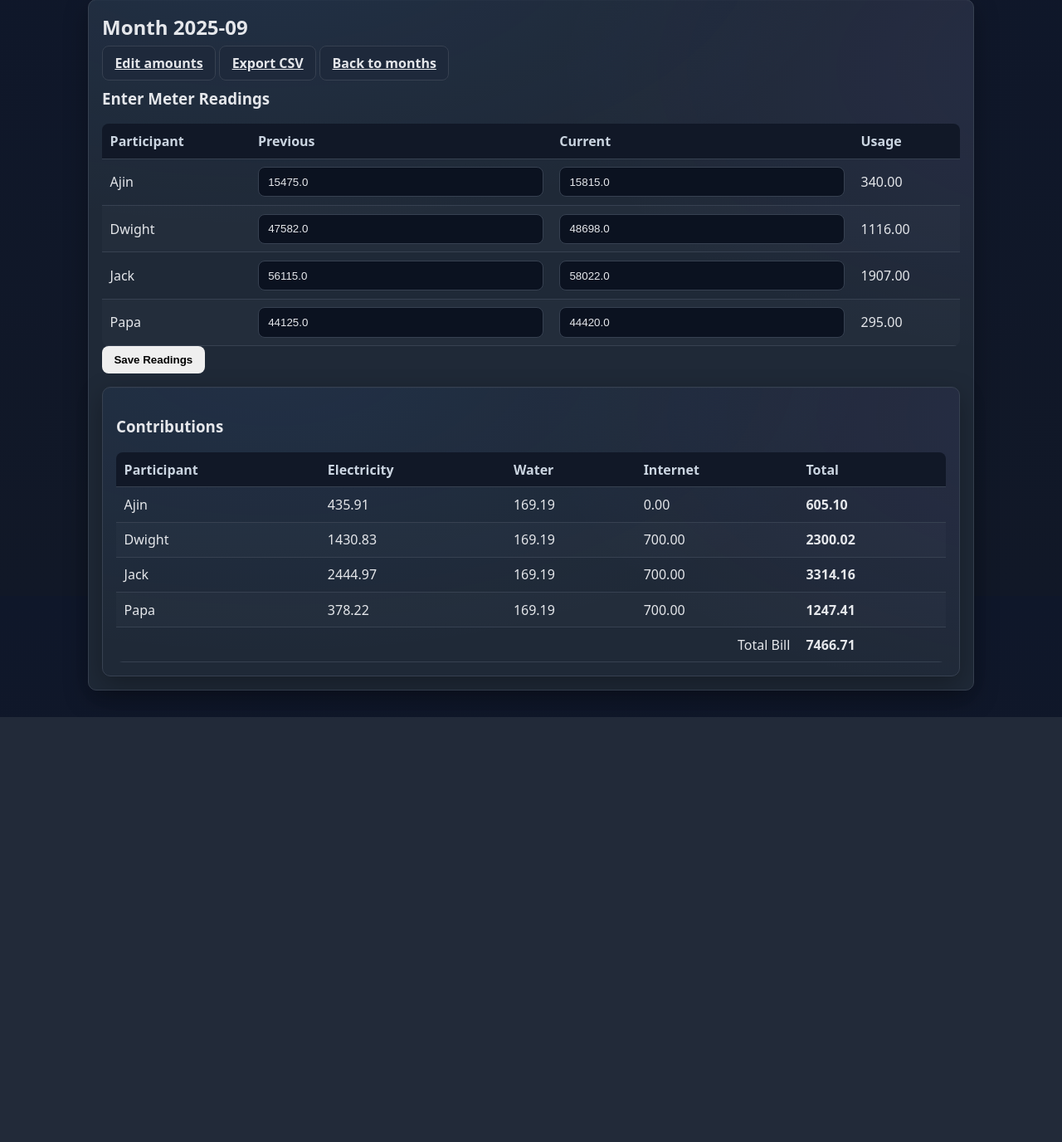
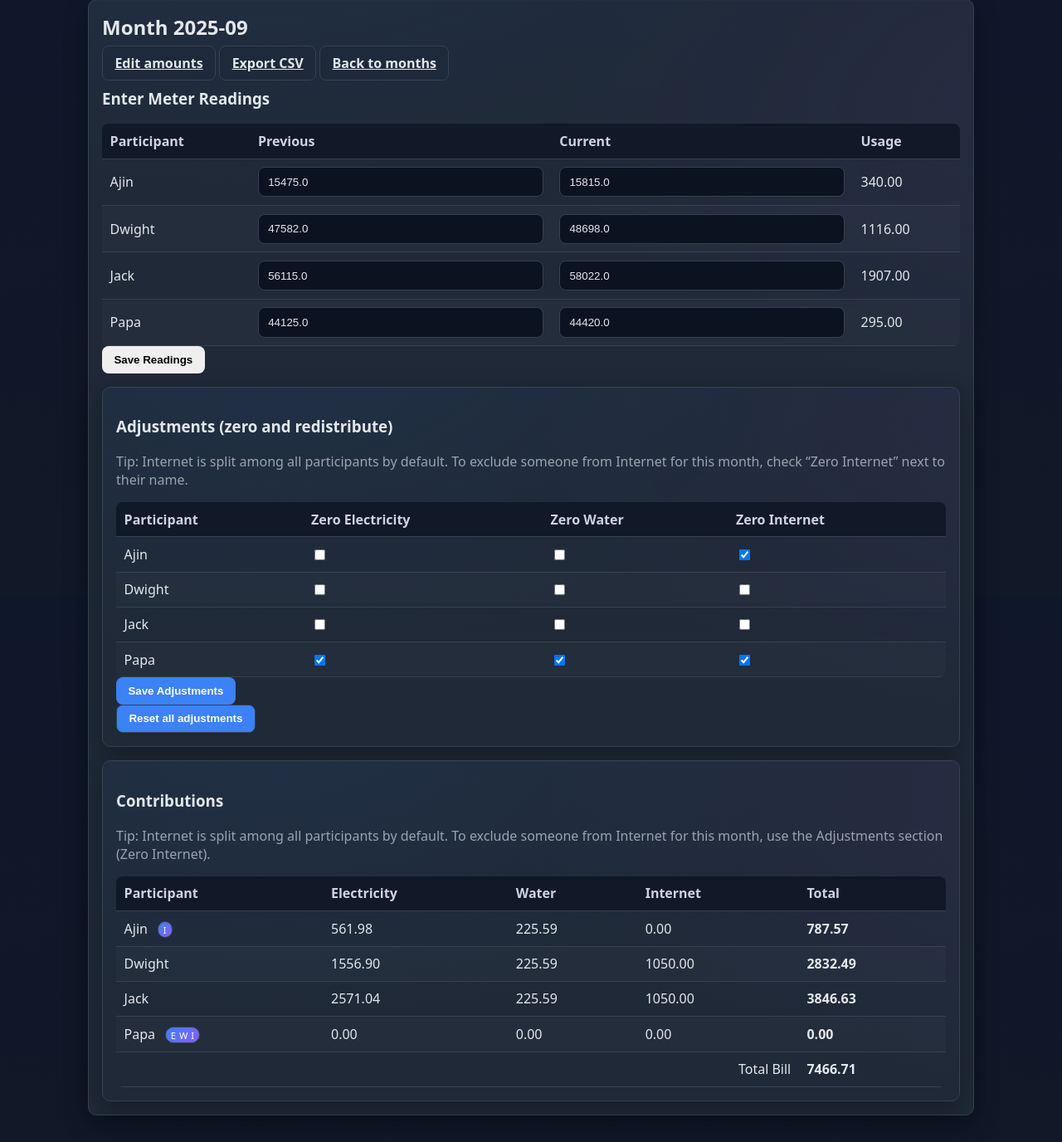
Before and after one commit to phdwight/billsonline, a Flask app: page /months/1 in a window 1280 px wide. Shown: the part 82-1458 px from the top of the page at 83% size. Before the commit the page ends 946 px from the top, so only its background shows below. Run offline with Flask 3, Linux system fonts and the light colour scheme.

Commit message:
Refactor internet exclusion to monthly adjustments
Removes the 'include_in_internet' flag from participants and replaces it with a flexible monthly adjustment system for electricity, water, and internet. Updates models, repositories, routes, templates, and calculation logic to support zeroing and redistributing bill components per participant per month. Adds migration to drop the old column and new tests for adjustment logic.

```diff
--- a/app/models.py
+++ b/app/models.py
@@ -10,7 +10,7 @@
     __tablename__ = "participants"
     id = db.Column(db.Integer, primary_key=True)
     name = db.Column(db.String(80), nullable=False, unique=True)
-    include_in_internet = db.Column(db.Boolean, default=True, nullable=False)
+    # include_in_internet removed; adjustments now control exclusions (column may still exist in DB for backward compatibility)
 
     readings = db.relationship("MeterReading", back_populates="participant", cascade="all, delete-orphan")
 
@@ -52,3 +52,18 @@
         if self.reading_previous is None:
             return 0.0
         return max(0.0, self.reading_current - self.reading_previous)
+
+
+class MonthlyAdjustment(db.Model):
+    __tablename__ = "monthly_adjustments"
+    id = db.Column(db.Integer, primary_key=True)
+    month_id = db.Column(db.Integer, db.ForeignKey("monthly_bills.id"), nullable=False)
+    participant_id = db.Column(db.Integer, db.ForeignKey("participants.id"), nullable=False)
+    zero_electricity = db.Column(db.Boolean, default=False, nullable=False)
+    zero_water = db.Column(db.Boolean, default=False, nullable=False)
+    zero_internet = db.Column(db.Boolean, default=False, nullable=False)
+
+    month = db.relationship("MonthlyBill")
+    participant = db.relationship("Participant")
+
+    __table_args__ = (db.UniqueConstraint("month_id", "participant_id", name="uq_adjustment_month_participant"),)
--- a/app/repositories.py
+++ b/app/repositories.py
@@ -3,12 +3,12 @@
 from typing import Iterable, Optional
 
 from .extensions import db
-from .models import Participant, MonthlyBill, MeterReading
+from .models import Participant, MonthlyBill, MeterReading, MonthlyAdjustment
 
 
 class ParticipantRepository:
-    def add(self, name: str, include_in_internet: bool = True) -> Participant:
-        p = Participant(name=name, include_in_internet=include_in_internet)
+    def add(self, name: str) -> Participant:
+        p = Participant(name=name)
         db.session.add(p)
         db.session.commit()
         return p
@@ -19,15 +19,9 @@
     def get(self, participant_id: int) -> Optional[Participant]:
         return Participant.query.get(participant_id)
 
-    def set_internet_include(self, participant_id: int, include: bool) -> None:
-        p = Participant.query.get_or_404(participant_id)
-        p.include_in_internet = include
-        db.session.commit()
-
-    def update(self, participant_id: int, name: str, include_in_internet: bool) -> Participant:
+    def update(self, participant_id: int, name: str) -> Participant:
         p = Participant.query.get_or_404(participant_id)
         p.name = name
-        p.include_in_internet = include_in_internet
         db.session.commit()
         return p
 
@@ -102,3 +96,23 @@
 
     def list_for_month(self, month_id: int) -> list[MeterReading]:
         return MeterReading.query.filter_by(month_id=month_id).all()
+
+
+class MonthlyAdjustmentRepository:
+    def upsert(self, month_id: int, participant_id: int, zero_electricity: bool, zero_water: bool, zero_internet: bool) -> MonthlyAdjustment:
+        adj = MonthlyAdjustment.query.filter_by(month_id=month_id, participant_id=participant_id).first()
+        if adj is None:
+            adj = MonthlyAdjustment(month_id=month_id, participant_id=participant_id)
+            db.session.add(adj)
+        adj.zero_electricity = zero_electricity
+        adj.zero_water = zero_water
+        adj.zero_internet = zero_internet
+        db.session.commit()
+        return adj
+
+    def list_for_month(self, month_id: int) -> list[MonthlyAdjustment]:
+        return MonthlyAdjustment.query.filter_by(month_id=month_id).all()
+
+    def clear_for_month(self, month_id: int) -> None:
+        MonthlyAdjustment.query.filter_by(month_id=month_id).delete()
+        db.session.commit()
--- a/app/routes/main.py
+++ b/app/routes/main.py
@@ -8,7 +8,7 @@
 
 from ..extensions import db
 from ..models import Participant
-from ..repositories import ParticipantRepository, MonthlyBillRepository, MeterReadingRepository
+from ..repositories import ParticipantRepository, MonthlyBillRepository, MeterReadingRepository, MonthlyAdjustmentRepository
 from ..services import BillCalculator
 from ..forms import MonthForm
 
@@ -17,6 +17,7 @@
 participants_repo = ParticipantRepository()
 bill_repo = MonthlyBillRepository()
 reading_repo = MeterReadingRepository()
+adjust_repo = MonthlyAdjustmentRepository()
 calculator = BillCalculator()
 
 
@@ -43,7 +44,6 @@
 @bp.post("/participants/<int:pid>/update")
 def update_participant(pid: int):
     name = request.form.get("name", "").strip()
-    include_in_internet = request.form.get("include_in_internet") == "on"
     if not name:
         flash("Participant name is required", "error")
         return redirect(url_for("main.participants_page"))
@@ -52,7 +52,7 @@
     if existing:
         flash("Another participant already has that name", "error")
         return redirect(url_for("main.participants_page"))
-    participants_repo.update(pid, name, include_in_internet)
+    participants_repo.update(pid, name)
     flash("Participant updated", "info")
     return redirect(url_for("main.participants_page"))
 
@@ -60,19 +60,14 @@
 @bp.post("/participants")
 def add_participant():
     name = request.form.get("name", "").strip()
-    include_in_internet = request.form.get("include_in_internet") == "on"
     if not name:
         flash("Name is required", "error")
     else:
-        participants_repo.add(name=name, include_in_internet=include_in_internet)
+        participants_repo.add(name=name)
     return redirect(url_for("main.index"))
 
 
-@bp.post("/participants/<int:pid>/internet")
-def toggle_internet(pid: int):
-    include = request.form.get("include") == "on"
-    participants_repo.set_internet_include(pid, include)
-    return redirect(url_for("main.index"))
+# Removed internet toggle; use adjustments instead
 
 
 @bp.post("/months")
@@ -106,7 +101,12 @@
     if prev_bill:
         prev_readings = reading_repo.list_for_month(prev_bill.id)
         prev_readings_map = {r.participant_id: r.reading_current for r in prev_readings}
-    contributions = calculator.compute_contributions(bill, readings, participants)
+    adjustments = {a.participant_id: {
+        'electricity': a.zero_electricity,
+        'water': a.zero_water,
+        'internet': a.zero_internet,
+    } for a in adjust_repo.list_for_month(bill.id)}
+    contributions = calculator.compute_contributions(bill, readings, participants, adjustments)
     total_bill = round(bill.electricity_amount + bill.water_amount + bill.internet_amount, 2)
     return render_template(
         "month_detail.html",
@@ -116,6 +116,7 @@
         readings_by_pid=readings_by_pid,
         prev_readings_map=prev_readings_map,
         contributions=contributions,
+        adjustments=adjustments,
         total_bill=total_bill,
     )
 
@@ -220,7 +221,12 @@
         return redirect(url_for("main.index"))
     participants = participants_repo.list_all()
     readings = reading_repo.list_for_month(bill.id)
-    contributions = calculator.compute_contributions(bill, readings, participants)
+    adjustments = {a.participant_id: {
+        'electricity': a.zero_electricity,
+        'water': a.zero_water,
+        'internet': a.zero_internet,
+    } for a in adjust_repo.list_for_month(bill.id)}
+    contributions = calculator.compute_contributions(bill, readings, participants, adjustments)
 
     si = StringIO()
     writer = csv.writer(si)
@@ -257,3 +263,30 @@
             reading_repo.upsert(bill.id, pid, current_val, prev_val)
 
     return redirect(url_for("main.month_detail", bill_id=bill.id))
+
+
+@bp.post("/months/<int:bill_id>/adjustments")
+def save_adjustments(bill_id: int):
+    bill = bill_repo.get_by_id(bill_id)
+    if not bill:
+        flash("Month not found", "error")
+        return redirect(url_for("main.index"))
+    participants = participants_repo.list_all()
+    for p in participants:
+        ze = f"adj_electricity_{p.id}" in request.form
+        zw = f"adj_water_{p.id}" in request.form
+        zi = f"adj_internet_{p.id}" in request.form
+        adjust_repo.upsert(bill.id, p.id, zero_electricity=ze, zero_water=zw, zero_internet=zi)
+    flash("Adjustments saved", "info")
+    return redirect(url_for("main.month_detail", bill_id=bill.id))
+
+
+@bp.post("/months/<int:bill_id>/adjustments/reset")
+def reset_adjustments(bill_id: int):
+    bill = bill_repo.get_by_id(bill_id)
+    if not bill:
+        flash("Month not found", "error")
+        return redirect(url_for("main.index"))
+    adjust_repo.clear_for_month(bill.id)
+    flash("All adjustments cleared", "info")
+    return redirect(url_for("main.month_detail", bill_id=bill.id))
--- a/app/static/style.css
+++ b/app/static/style.css
@@ -91,3 +91,15 @@
 .flashes li.success { border-left-color: var(--success); }
 
 .section-title { margin-top: 0; margin-bottom: .75rem; }
+
+.badge {
+	display: inline-block;
+	margin-left: .5rem;
+	padding: .1rem .35rem;
+	border-radius: 999px;
+	font-size: .7rem;
+	letter-spacing: .5px;
+	color: #fff;
+	background: linear-gradient(135deg, var(--primary), #8b5cf6);
+	border: 1px solid var(--border);
+}
--- a/app/templates/month_detail.html
+++ b/app/templates/month_detail.html
@@ -43,7 +43,48 @@
   </section>
 
 <section class="card" style="margin-top: var(--gap);">
+  <h3>Adjustments (zero and redistribute)</h3>
+  <p class="muted" style="margin-top:.25rem;">
+    Tip: Internet is split among all participants by default. To exclude someone from Internet for this month, check “Zero Internet” next to their name.
+  </p>
+  <form method="post" action="{{ url_for('main.save_adjustments', bill_id=bill.id) }}">
+    <input type="hidden" name="csrf_token" value="{{ csrf_token() }}">
+    <table>
+      <thead>
+        <tr>
+          <th>Participant</th>
+          <th>Zero Electricity</th>
+          <th>Zero Water</th>
+          <th>Zero Internet</th>
+        </tr>
+      </thead>
+      <tbody>
+        {% for p in participants %}
+        {% set flags = adjustments.get(p.id, {}) %}
+        <tr>
+          <td>{{ p.name }}</td>
+          <td><input type="checkbox" name="adj_electricity_{{ p.id }}" {% if flags.get('electricity') %}checked{% endif %}></td>
+          <td><input type="checkbox" name="adj_water_{{ p.id }}" {% if flags.get('water') %}checked{% endif %}></td>
+          <td><input type="checkbox" name="adj_internet_{{ p.id }}" {% if flags.get('internet') %}checked{% endif %}></td>
+        </tr>
+        {% endfor %}
+      </tbody>
+    </table>
+    <div style="display:flex; gap:.5rem; align-items:center;">
+      <button class="btn btn-primary" type="submit">Save Adjustments</button>
+    </div>
+  </form>
+  <form method="post" action="{{ url_for('main.reset_adjustments', bill_id=bill.id) }}" style="display:inline; margin:0;">
+    <input type="hidden" name="csrf_token" value="{{ csrf_token() }}">
+    <button class="btn btn-secondary" type="submit">Reset all adjustments</button>
+  </form>
+</section>
+
+<section class="card" style="margin-top: var(--gap);">
   <h3>Contributions</h3>
+  <p class="muted" style="margin-top:.25rem;">
+    Tip: Internet is split among all participants by default. To exclude someone from Internet for this month, use the Adjustments section (Zero Internet).
+  </p>
   <table>
     <thead>
       <tr>
@@ -57,7 +98,17 @@
     <tbody>
       {% for c in contributions %}
       <tr>
-        <td>{{ c.participant.name }}</td>
+        {% set flags = adjustments.get(c.participant.id, {}) %}
+        <td>
+          {{ c.participant.name }}
+          {% if flags.get('electricity') or flags.get('water') or flags.get('internet') %}
+            <span class="badge" title="Zeroed components redistributed">
+              {% if flags.get('electricity') %}E{% endif %}
+              {% if flags.get('water') %}W{% endif %}
+              {% if flags.get('internet') %}I{% endif %}
+            </span>
+          {% endif %}
+        </td>
         <td>{{ '%.2f'|format(c.electricity) }}</td>
         <td>{{ '%.2f'|format(c.water) }}</td>
         <td>{{ '%.2f'|format(c.internet) }}</td>
--- a/app/templates/participants.html
+++ b/app/templates/participants.html
@@ -6,7 +6,6 @@
   <thead>
     <tr>
       <th>Name</th>
-      <th>Included in Internet</th>
       <th>Actions</th>
     </tr>
   </thead>
@@ -19,9 +18,6 @@
           <input name="name" value="{{ p.name }}" required>
         </td>
         <td>
-          <input type="checkbox" name="include_in_internet" {% if p.include_in_internet %}checked{% endif %}>
-        </td>
-        <td>
           <button type="submit" class="btn btn-primary">Save</button>
         </td>
       </form>
```
Also changed, not shown: app/services.py (+33 -5 lines), app/templates/index.html (+0 -9 lines), migrations/versions/7c2b1a4f1e3b_remove_include_in_internet.py (added, +35 -0 lines), tests/test_adjustments.py (added, +61 -0 lines), tests/test_calculator.py (+6 -5 lines), billsonline.db.
